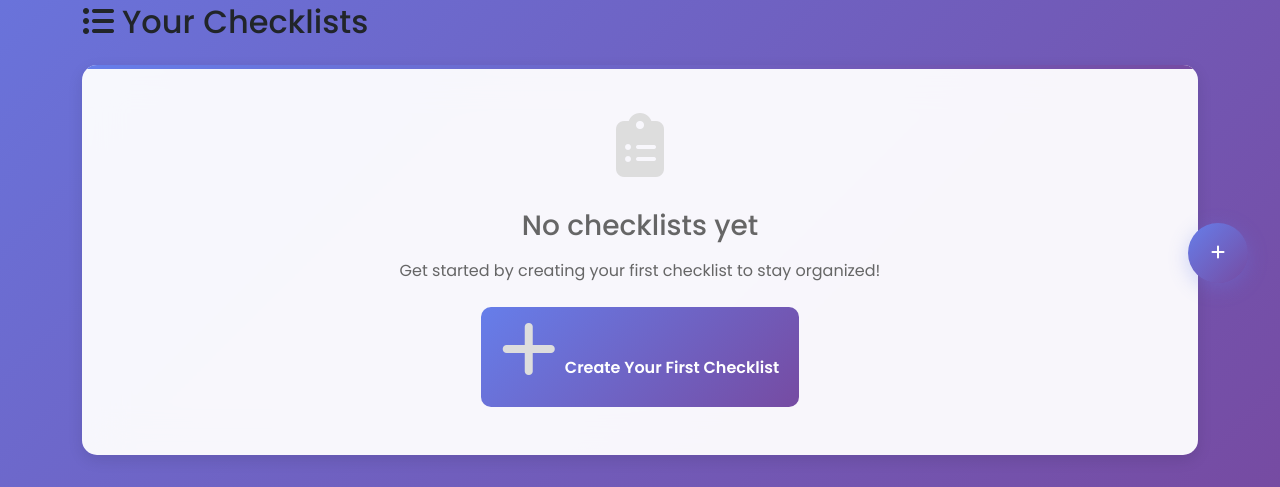
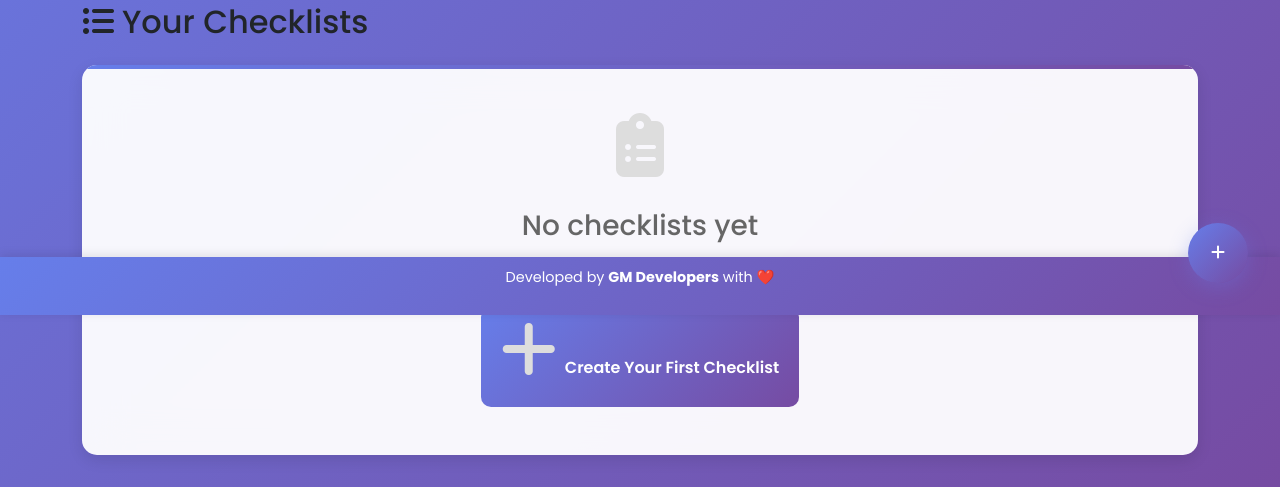
Before and after one commit to mohannaidu2004/ChecklistApp, a Flask app: page /dashboard in a window 1280 px wide. Shown: the part 485-972 px from the top of the page. Run offline with Flask 3, Linux system fonts and the light colour scheme; a user stored in the database is signed in; data comes from the database, SQL or seed files in the repository; data that the repository does not hold is empty; some libraries are stand-ins or nearby versions.

Commit message:
Your commit message

```diff
--- a/templates/checklist.html
+++ b/templates/checklist.html
@@ -358,5 +358,6 @@
             });
         }, 5000);
     </script>
+
 </body>
 </html>
--- a/templates/dashboard.html
+++ b/templates/dashboard.html
@@ -76,6 +76,7 @@
             margin-bottom: 1rem;
             background: linear-gradient(135deg, #667eea, #764ba2);
             -webkit-background-clip: text;
+            background-clip: text;
             -webkit-text-fill-color: transparent;
         }
 
@@ -219,6 +220,27 @@
                 grid-template-columns: 1fr;
             }
         }
+        .developer-footer {
+    width: 100%;
+    padding: 10px 20px;
+    text-align: center;
+    color: #fff;
+    font-size: 0.9rem;
+    position: fixed;
+    bottom: 0;
+    left: 0;
+    z-index: 10;
+    background: linear-gradient(135deg, #667eea 0%, #764ba2 100%);
+    box-shadow: 0 -2px 10px rgba(0, 0, 0, 0.1);
+}
+
+@media (max-width: 768px) {
+    .developer-footer {
+        font-size: 0.8rem;
+        padding: 8px 10px;
+    }
+}
+
     </style>
 </head>
 <body>
@@ -394,7 +416,7 @@
                                 </div>
                                 <div class="progress" style="height: 8px;">
                                     {% set progress = (checklist[6] / checklist[5] * 100) if checklist[5] > 0 else 0 %}
-                                    <div class="progress-bar" role="progressbar" style="width: {{ progress }}%"></div>
+                                    <div class="progress-bar" role="progressbar" style="width: {{ progress }}%;"></div>
                                 </div>
                             </div>
 
@@ -453,5 +475,8 @@
             });
         }, 5000);
     </script>
+    <footer class="developer-footer">
+    <p>Developed by <strong>GM Developers</strong> with ❤️</p>
+</footer>
 </body>
 </html>
```
Also changed, not shown: templates/base.html (+15 -1 lines), images/favicon.ico (added).
